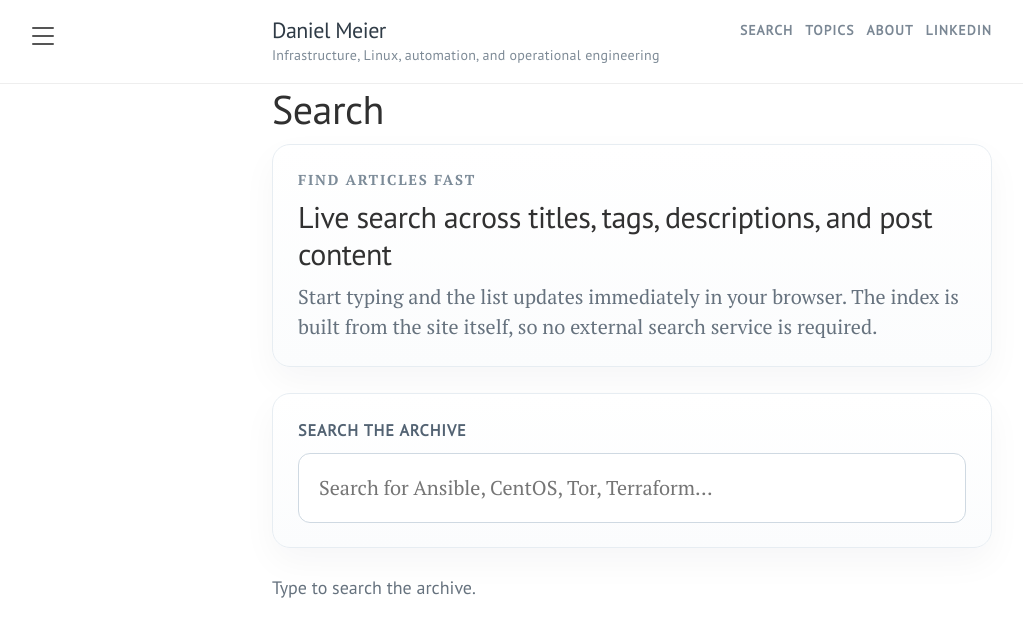
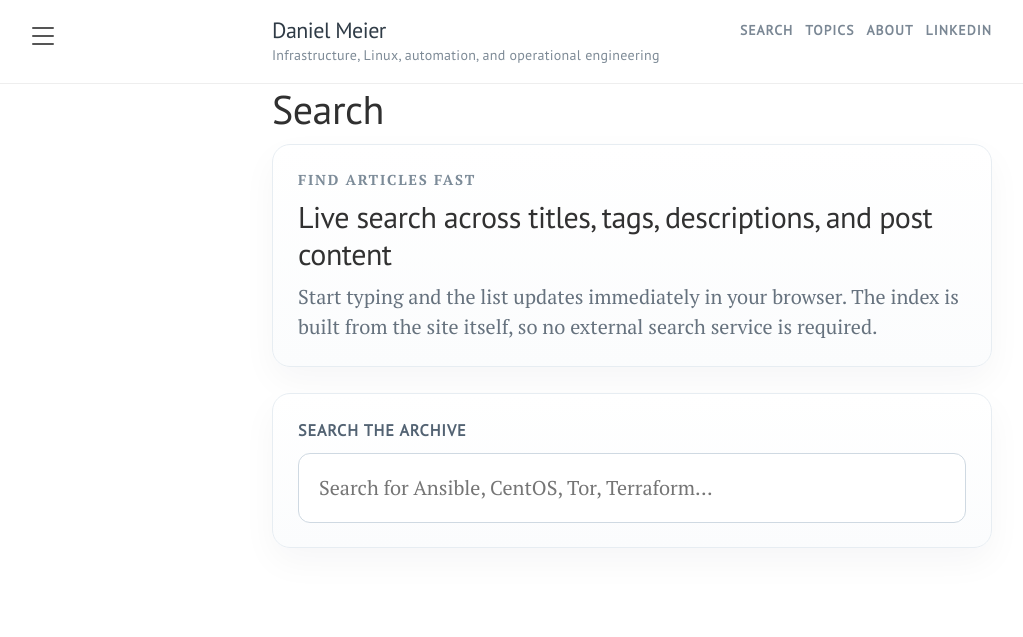
Before and after one commit to dme86/dme86.github.io, a Jekyll site: the page built from search.md, in a window 1280 px wide. Shown: the top 637 px of the page, without its empty margins (8-1031 px from the left). Built offline with Jekyll 4.4.1, drawn with Linux system fonts in a browser that asks for light colours.

Commit message:
Persist search query in URL

```diff
--- a/public/js/script.js
+++ b/public/js/script.js
@@ -198,7 +198,7 @@
     if (!searchResults || !searchMeta) return;
 
     if (!query) {
-      searchMeta.textContent = 'Type to search the archive.';
+      searchMeta.textContent = '';
       searchResults.innerHTML = '';
       return;
     }
@@ -232,6 +232,19 @@
     var searchData = [];
     var searchReady = false;
     var pendingQuery = '';
+
+    function syncSearchUrl(rawQuery) {
+      var url = new URL(window.location.href);
+      var value = rawQuery.trim();
+
+      if (value) {
+        url.searchParams.set('q', value);
+      } else {
+        url.searchParams.delete('q');
+      }
+
+      window.history.replaceState({}, '', url.toString());
+    }
 
     function runSearch(rawQuery) {
       var query = normalizeSearchText(rawQuery);
@@ -271,7 +284,7 @@
       renderSearchResults(results, rawQuery.trim());
     }
 
-    searchMeta.textContent = 'Loading search index...';
+      searchMeta.textContent = 'Loading search index...';
 
     fetch(searchIndexUrl, { headers: { Accept: 'application/json' } })
       .then(function(response) {
@@ -284,7 +297,7 @@
       .then(function(data) {
         searchData = data;
         searchReady = true;
-        searchMeta.textContent = 'Type to search the archive.';
+        searchMeta.textContent = '';
 
         var params = new URLSearchParams(window.location.search);
         var initialQuery = params.get('q') || pendingQuery;
@@ -299,6 +312,7 @@
       });
 
     searchInput.addEventListener('input', function() {
+      syncSearchUrl(searchInput.value);
       runSearch(searchInput.value);
     });
   }
--- a/search.md
+++ b/search.md
@@ -26,6 +26,6 @@
     />
   </div>
 
-  <div class="search-meta" id="search-meta">Type to search the archive.</div>
+  <div class="search-meta" id="search-meta"></div>
   <div class="search-results" id="search-results"></div>
 </div>
```
